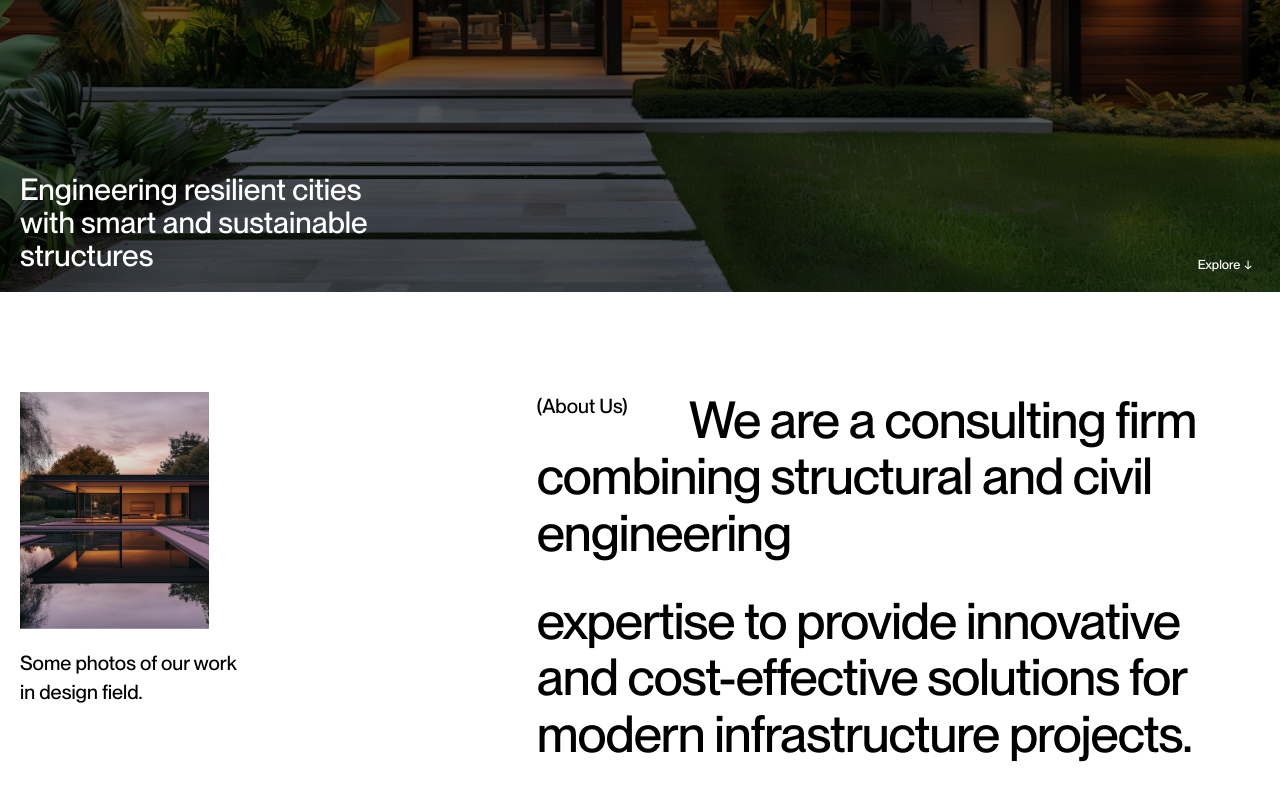
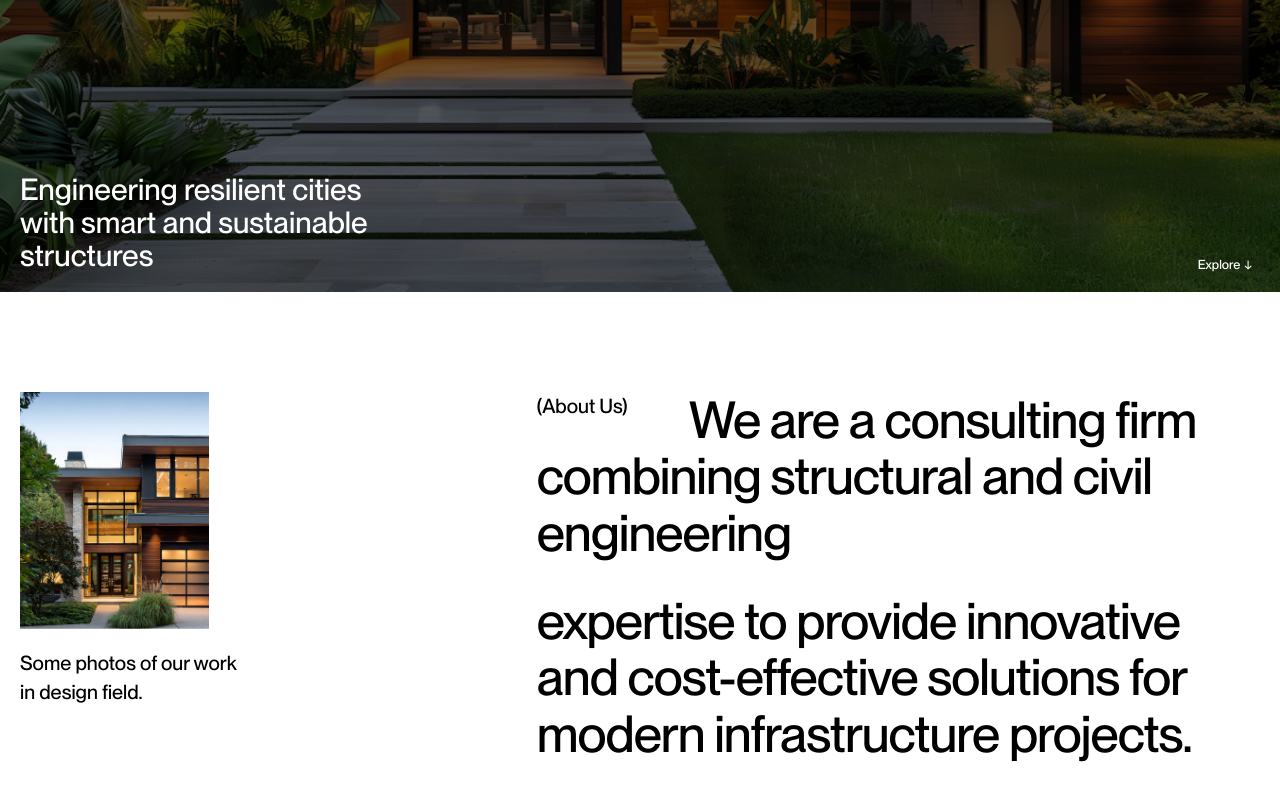
Before and after one commit to hanidev08/Monive, a Next.js app: page /landing in a window 1280 px wide. Shown: the part 508-1308 px from the top of the page. Built offline with nearby package versions, Linux system fonts and the light colour scheme.

Commit message:
Add some edit in About

```diff
--- a/sections/About/About.tsx
+++ b/sections/About/About.tsx
@@ -18,7 +18,7 @@ export const About = () => {
   useEffect(() => {
     const interval = setInterval(() => {
       setCurrent((prev) => (prev + 1) % images.length);
-    }, 4000);
+    }, 2000);
 
     return () => clearInterval(interval);
   }, []);
--- a/sections/Careers/Careers.tsx
+++ b/sections/Careers/Careers.tsx
@@ -64,6 +64,7 @@ export const Careers = () => {
               src={AboutImage}
               alt="aboutImage"
               fill
+              priority
               className="object-cover rounded-[10px]"
             />
           </div>
@@ -96,7 +97,7 @@ export const Careers = () => {
                       exit={{ height: 0, opacity: 0 }}
                       transition={{ duration: 0.4, ease: "easeInOut" }} // مدة ونعومة الحركة
                       className="grid grid-cols-12 overflow-hidden"
-                     >
+                    >
                       <p
                         className=" col-start-4 col-end-12 text-[14px] leading-[20px]
                       max-w-[400px] max-sm:max-w-[250px] text-gray-400"
--- a/sections/Expertise/Expertise.tsx
+++ b/sections/Expertise/Expertise.tsx
@@ -51,6 +51,7 @@ export const Expertise = () => {
                 src={expertiseData[selectedProject].image}
                 alt="aboutImage"
                 fill
+                priority
                 className="object-cover rounded-[10px]"
               />
             </div>
@@ -79,6 +80,7 @@ export const Expertise = () => {
                       src={item.image}
                       alt={`${item.title} image`}
                       fill
+                      priority
                       className="object-cover rounded-[10px]"
                     />
                   </div>
--- a/sections/Footer/Footer.tsx
+++ b/sections/Footer/Footer.tsx
@@ -10,6 +10,7 @@ export const Footer = () => {
           src={one}
           alt="img1"
           fill
+          priority
           className="filter brightness-15 object-cover"
         />
         <div
--- a/sections/Hero/Hero.tsx
+++ b/sections/Hero/Hero.tsx
@@ -58,16 +58,19 @@ export const Hero = () => {
   return (
     <section className="relative message-content">
       <div className="overflow-hidden">
-        <div className=" relative w-[100vw] min-h-[100vh]">
+        <div className=" relative w-[100vw] min-h-[100dvh]">
           <Image
             src={one}
             alt="img1"
             fill
+            priority
             className="filter brightness-40 object-cover object-right-bottom"
           />
           <div className="container hero-content opacity-0 z-50">
-            <div className=" inline-flex flex-col justify-between h-[calc(100vh-100px)]
-            relative top-[100px]">
+            <div
+              className=" inline-flex flex-col justify-between h-[calc(100vh-100px)]
+            relative top-[100px]"
+            >
               <div className=" flex flex-col gap-[40px]">
                 <h1 className="hero-title hone text-white tracking-tight overflow-hidden">
                   <span>Get set for a</span>
--- a/sections/Services/Services.tsx
+++ b/sections/Services/Services.tsx
@@ -113,6 +113,7 @@ export const Services = () => {
                         src={service.image}
                         alt="aboutImage"
                         fill
+                        priority
                         className="object-cover"
                       />
                     </div>
```
